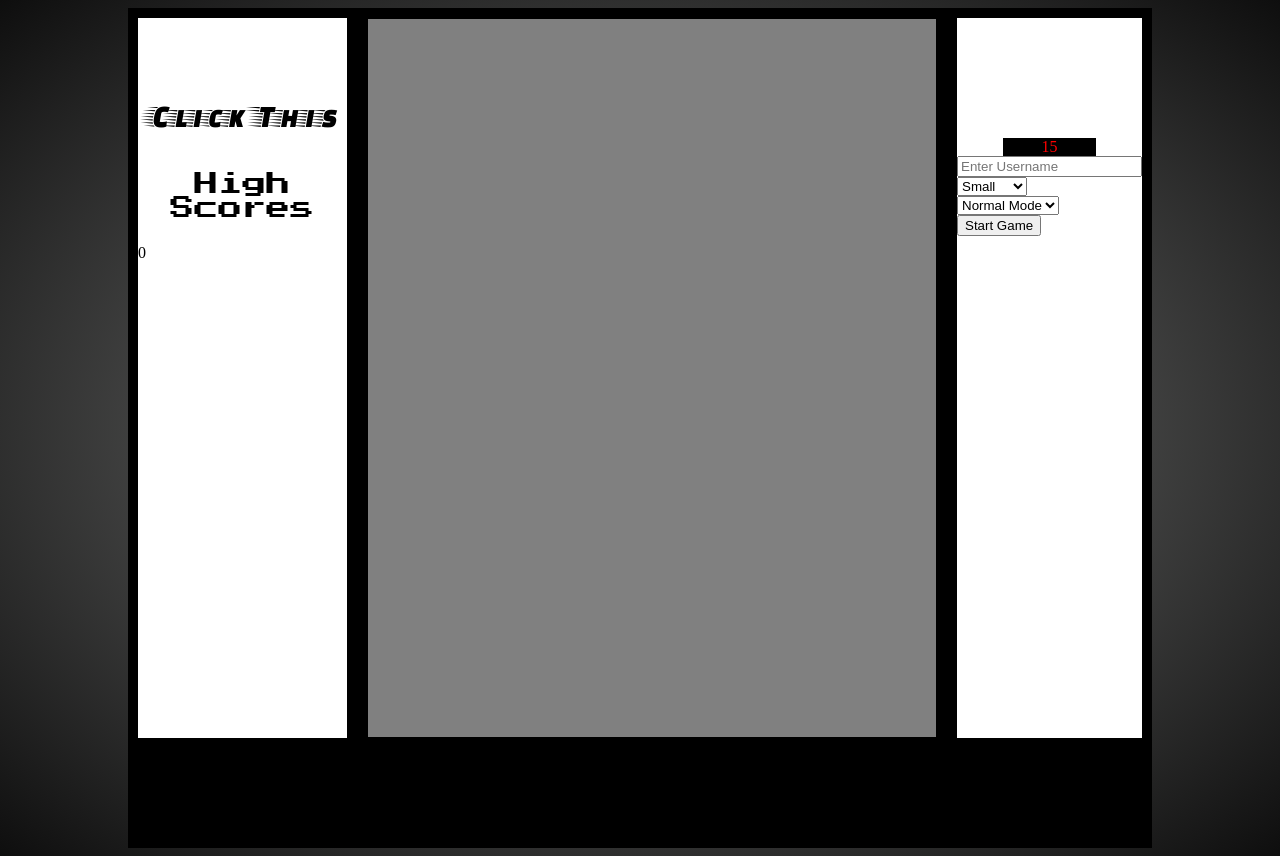
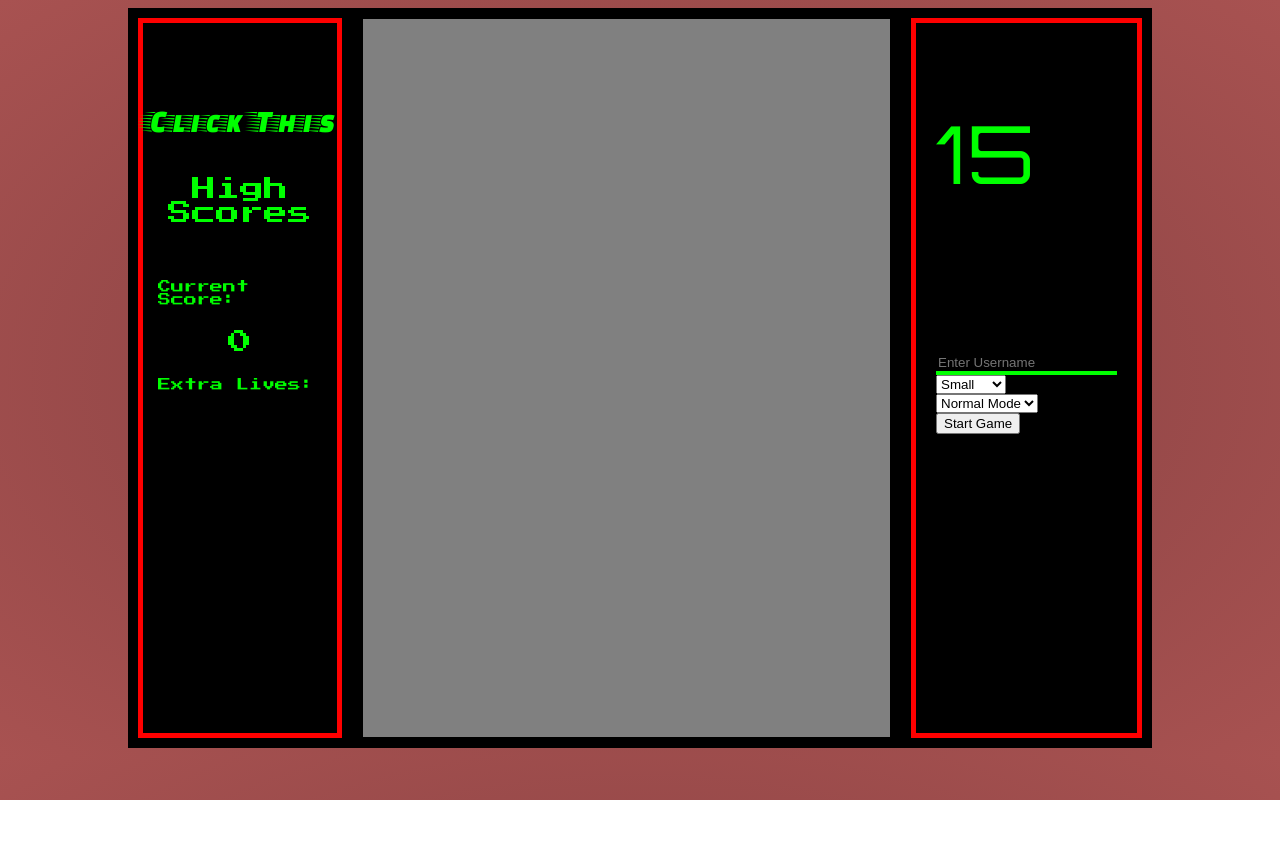
Before and after one commit to LoadAlready/click-this-frontend, a plain HTML site: page index.html in a window 1280 px wide. After the commit the page ends 800 px from the top, so only its background shows below. Drawn offline with Linux system fonts and the light colour scheme; no server answers.

Commit message:
styling game page

```diff
--- a/index.html
+++ b/index.html
@@ -9,8 +9,10 @@
         <div id= "game-stats" class="column vertical-align">
           <p class="title">Click This</p>
           <p class="scores-title">High Scores</p>
-          <ol id= "scoreboard-list"></ol>
-          <p id= "current-score">0</p>
+          <ol id= "scoreboard-list" class= "retro-font"></ol></br>
+          <p class="retro-font">Current Score:</p>
+          <p id= "current-score" class="retro-font current-score">0</p>
+          <p class="retro-font">Extra Lives:</p>
         </div>
         <table id="gameGrid" class="grid column"></table>
         <div id= "game-options" class="column vertical-align">
@@ -40,6 +42,7 @@
   <script src="src/timeTrial.js"></script>
   <script src="src/index.js"></script>
   <script src="src/cell.js"></script>
+  <link href="https://fonts.googleapis.com/css?family=Orbitron" rel="stylesheet">
   <link href="https://fonts.googleapis.com/css?family=Press+Start+2P" rel="stylesheet">
   <link href="https://fonts.googleapis.com/css?family=Faster+One" rel="stylesheet">
 
--- a/src/helpers.js
+++ b/src/helpers.js
@@ -21,6 +21,7 @@ function createLives() {
 function createAndAppendLivesHTML() {
   let livesHTML = document.createElement("p");
   livesHTML.id = "lives-id"
+  livesHTML.className= "retro-font current-score"
   let gameStatsDiv = document.getElementById("game-stats");
   gameStatsDiv.append(livesHTML);
   livesHTML.innerText = createLives();
--- a/src/scoreboard.js
+++ b/src/scoreboard.js
@@ -22,9 +22,8 @@ function sendScoreToDb() {
   const currentScore = document.getElementById("current-score");
   const postScoreUrl = 'http://localhost:3000/api/v1/scores/'
   const payload = {
-    username: "asdkajsdsdkakjadsjadkjakdjadakjadj",
-    // username: usernameField.value,
-    point_value: "9999999999999999"
+    username: usernameField.value,
+    point_value: currentScore.innerText
   }
   const configObj = {
     headers: {
--- a/stylesheets/stylesheet.css
+++ b/stylesheets/stylesheet.css
@@ -3,7 +3,7 @@
   max-width: 80vw;
   margin: 0 auto;
   display: flex;
-  padding-bottom: 100px;
+  padding-bottom: 0px;
 }
 .grid {
   margin: auto;
@@ -39,16 +39,50 @@
 }
 
 #game-stats {
-  background-color: white;
+  background-color: black;
 }
 
 #game-options {
-  background-color: white;
+  background-color: black;
+  padding: 20px;
+  padding-top: 80px;
+}
+
+#username-field {
+  background-color: transparent;
+  border-bottom: 4px;
+  border-bottom-style: solid;
+  border-top: transparent;
+  border-left: transparent;
+  border-right: transparent;
+  color: #00ff00;
+}
+
+#username-field:focus {
+  border-top: transparent;
+  border-left: transparent;
+  border-right: transparent;
 }
 
 .vertical-align {
   padding-top: 15vh;
   vertical-align: center;
+  color: #00ff00;
+  border-width: 5px;
+  border-style: solid;
+  border-color: red;
+}
+
+.retro-font {
+  font-family: 'Press Start 2P', cursive;
+  font-size: small;
+  margin-left: 15px;
+}
+
+.current-score{
+  font-size: x-large;
+  text-align: center;
+  margin-right: 15px;
 }
 
 .title {
@@ -60,11 +94,14 @@
 }
 
 .timer {
-  text-align: center;
-  color: red;
+  text-align: left;
+  font-family: 'Orbitron', sans-serif;
   background-color: black;
   width: 50%;
-  margin: 0 auto;
+  margin-top: auto;
+  margin-bottom: 150px;
+  font-size: 5em;
+
 }
 
 .scores-title {
@@ -86,7 +123,7 @@
 
 
 body {
-  background: radial-gradient(ellipse at center, #7d7e7d 0%,#0e0e0e 100%);
+  background: radial-gradient(ellipse at center, #833f40 0%,#a85251 100%);
 }
 
 .testpulse {
```
